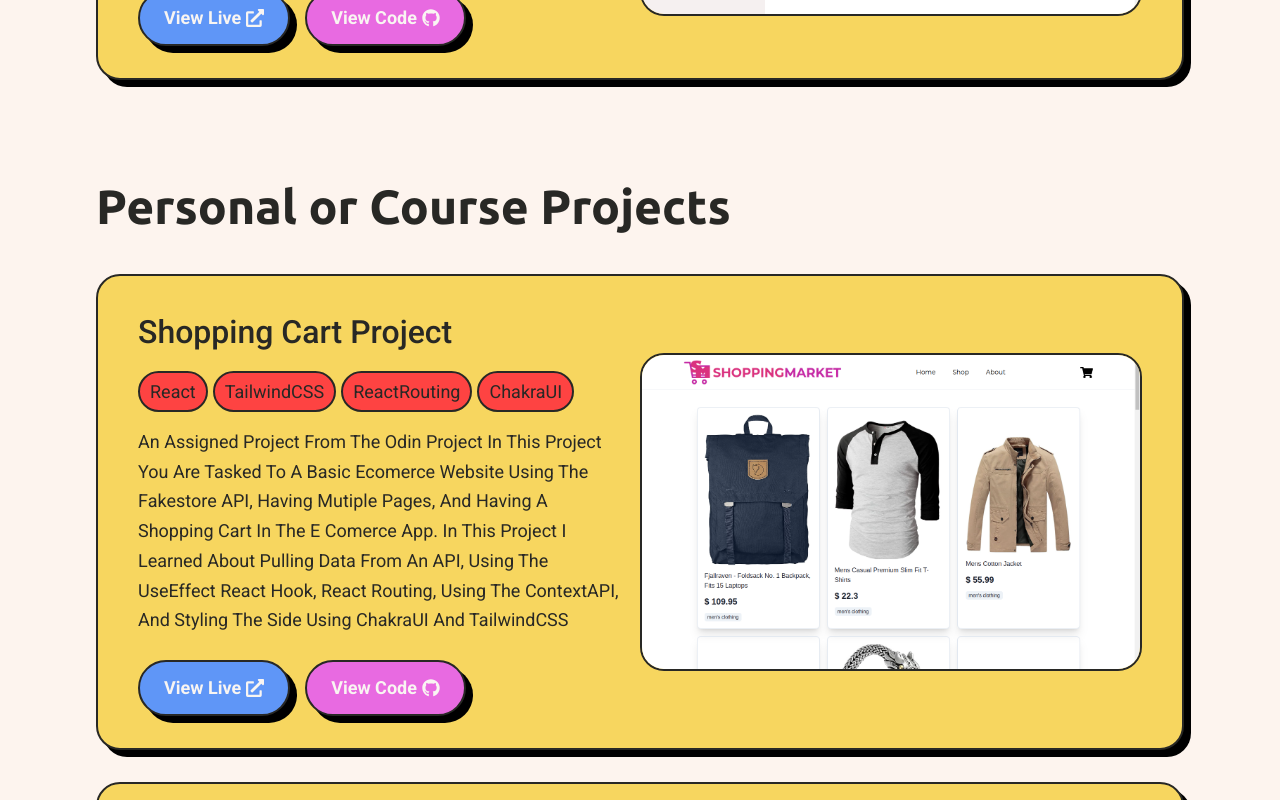
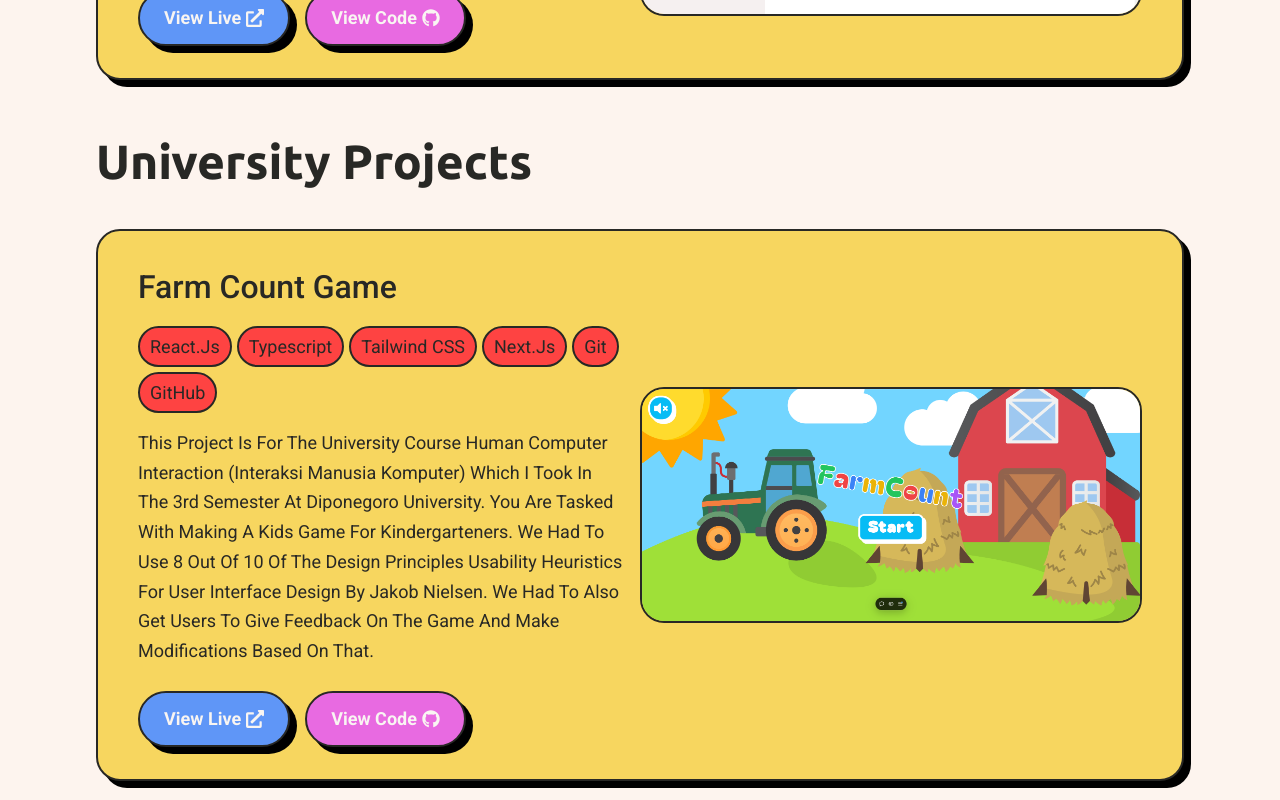
Before and after one commit to aliflikescoding/portfolio, a Next.js app: page /projects in a window 1280 px wide. Shown: the part 2860-3660 px from the top of the page. Built offline with nearby package versions, Linux system fonts and the light colour scheme.

Commit message:
Add university work projects

```diff
--- a/src/app/data.js
+++ b/src/app/data.js
@@ -86,6 +86,27 @@ export const workProjects = [
     imageLink: "/project-thumbnails/hmif.png",
     liveLink: "https://hmif.codes/",
     codeLink: "/notavailable",
+    slugLink: "#",
+  },
+];
+
+export const uniProjects = [
+  {
+    id: 2,
+    title: "Farm Count Game",
+    used: [
+      "React.js",
+      "Typescript",
+      "Tailwind CSS",
+      "Next.js",
+      "Git",
+      "GitHub",
+    ],
+    description:
+      "This project is for the university course human computer interaction (Interaksi Manusia Komputer) which I took in the 3rd semester at Diponegoro University. You are tasked with making a kids game for kindergarteners. We had to use 8 out of 10 of the design principles Usability Heuristics for User Interface Design by Jakob Nielsen. We had to also get Users to Give feedback on the game and make modifications based on that.",
+    imageLink: "/project-thumbnails/farm-count.png",
+    liveLink: "https://farm-count.vercel.app/",
+    codeLink: "https://github.com/aliflikescoding/imk-game",
     slugLink: "#",
   },
 ];
--- a/src/app/projects/page.tsx
+++ b/src/app/projects/page.tsx
@@ -6,7 +6,7 @@ import ProjectCard from "@/components/ProjectsCard";
 import { motion } from "framer-motion";
 import { FaHome } from "react-icons/fa";
 import Link from "next/link";
-import { workProjects, freeLanceProjects, personalOrCourse } from "../data";
+import { workProjects, freeLanceProjects, personalOrCourse, uniProjects } from "../data";
 
 export default function Projects() {
   const variants = {
@@ -96,6 +96,31 @@ export default function Projects() {
                 ))}
               </div>
             </div>
+            <div className="pb-[30px] sm:pb-[45px]">
+              <motion.h1
+                initial="hidden"
+                whileInView="visible"
+                variants={variants}
+                transition={{ duration: 0.5, delay: 0.2 }}
+                className="font-bold font-ubuntu text-[48px] sm:text-[48px] lining-[64px]"
+              >
+                University Projects
+              </motion.h1>
+              <div className="mt-8 flex flex-col gap-8">
+                {uniProjects.map((project) => (
+                  <ProjectCard
+                    key={project.id}
+                    title={project.title}
+                    used={project.used}
+                    description={project.description}
+                    liveLink={project.liveLink}
+                    codeLink={project.codeLink}
+                    slugLink={project.slugLink}
+                    imageLink={project.imageLink}
+                  />
+                ))}
+              </div>
+            </div>
             <div className="py-[30px] sm:py-[45px]">
               <motion.h1
                 initial="hidden"
```
Also changed, not shown: public/project-thumbnails/farm-count.png (added). Lines whose indentation alone changed are shown as unchanged.
